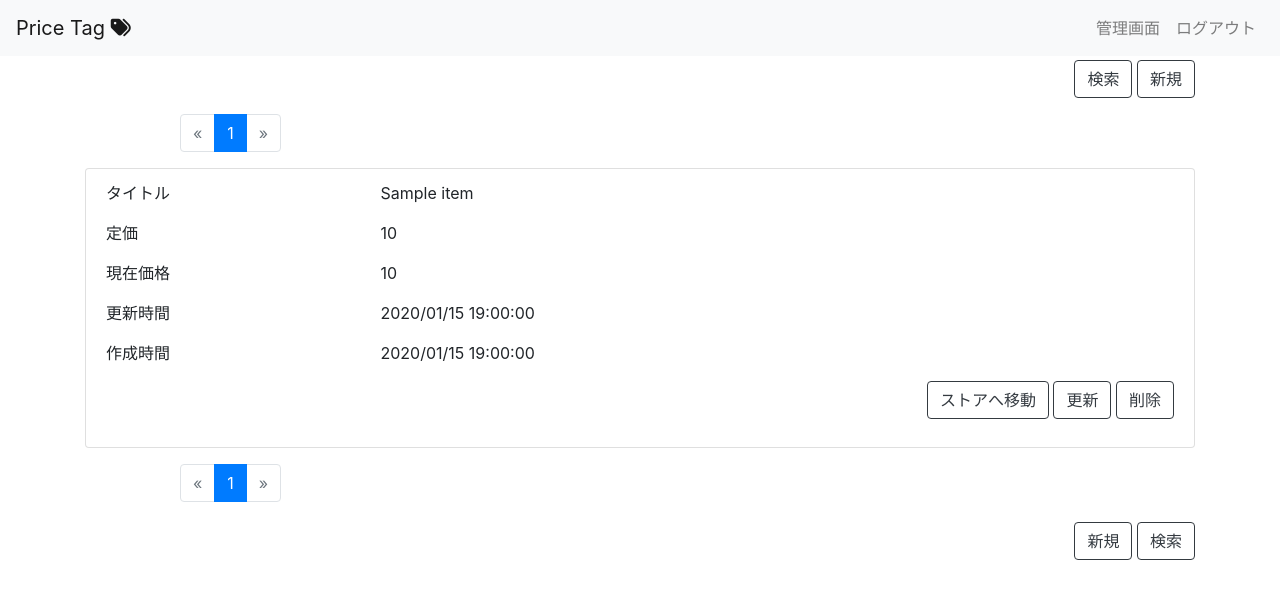
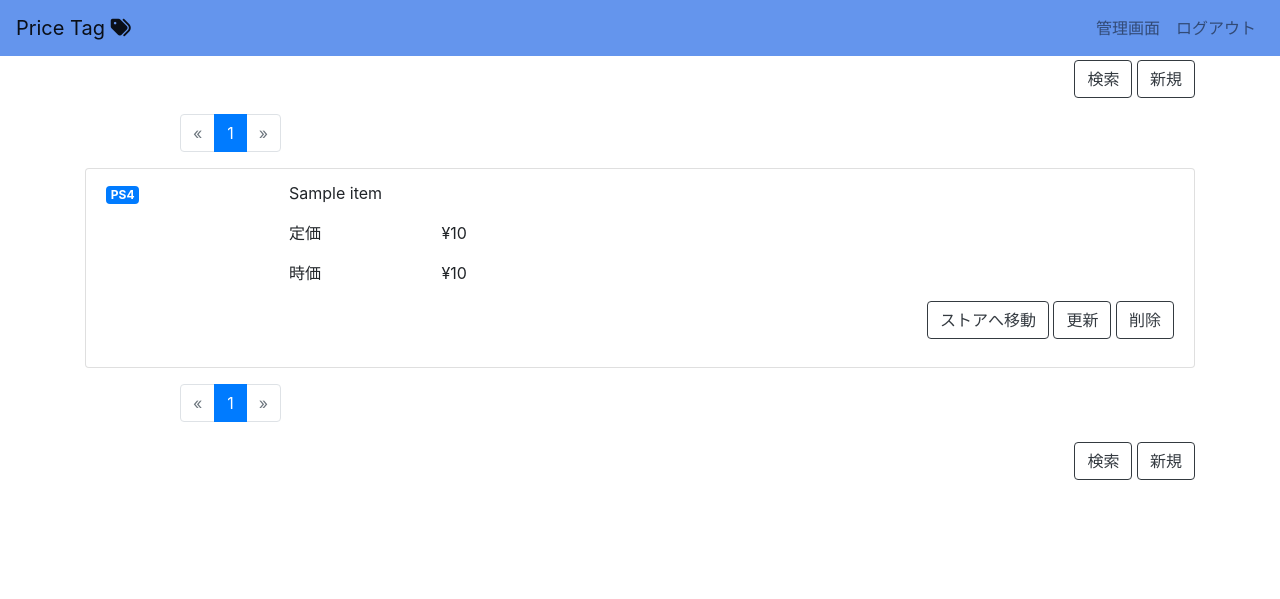
Before and after one commit to Terunami/Price-Tag, a Django app: page / in a window 1280 px wide. Shown: the top 599 px of the page. Run offline with Django 3.2, Linux system fonts and the light colour scheme; a user stored in the database is signed in; tables that the repository leaves empty hold one stand-in row (values such as "Sample post"); some libraries are stand-ins or nearby versions.

Commit message:
edit view2

```diff
--- a/app/apps.py
+++ b/app/apps.py
@@ -7,4 +7,4 @@ class AppConfig(AppConfig):
     管理画面での表示名を指定する
     """
     name = 'app'
-    verbose_name = 'サンプルアプリ'
+    verbose_name = 'Price Tag'
--- a/app/models.py
+++ b/app/models.py
@@ -121,7 +121,7 @@ class Item(models.Model):
         """
         リストボックスや管理画面での表示
         """
-        return self.sample_1
+        return self.title
 
     class Meta:
         """
--- a/app/templates/app/_base.html
+++ b/app/templates/app/_base.html
@@ -12,14 +12,14 @@
     <link href="https://maxcdn.bootstrapcdn.com/bootstrap/4.0.0/css/bootstrap.min.css" rel="stylesheet"
           integrity="sha384-Gn5384xqQ1aoWXA+058RXPxPg6fy4IWvTNh0E263XmFcJlSAwiGgFAW/dAiS6JXm"
           crossorigin="anonymous">
+    <link type="text/css" rel="stylesheet" href="{% static 'app/css/app.css' %}">
     <script src="https://kit.fontawesome.com/8d42187544.js" crossorigin="anonymous"></script>
     <link rel="stylesheet"
           href="https://cdnjs.cloudflare.com/ajax/libs/bootstrap-datepicker/1.8.0/css/bootstrap-datepicker.min.css">
-    <link href="{% static "app/css/app.css" %}" rel="stylesheet">
 </head>
 
 <body>
-<nav class="navbar navbar-expand-md navbar-light bg-light ">
+<nav class="navbar navbar-expand-md navbar-light nav-color">
     <a class="navbar-brand" href="{% url 'index' %}">Price Tag <i class="fas fa-tags"></i></a>
     <button type="button" class="navbar-toggler" data-toggle="collapse" data-target="#Navber" aria-controls="Navber"
             aria-expanded="false"
@@ -172,6 +172,10 @@
     }
 </script>
 
+<style>
+  .nav-color{background-color:cornflowerblue;}
+</style>
+
 </body>
 
 </html>
--- a/app/templates/app/item_filter.html
+++ b/app/templates/app/item_filter.html
@@ -43,29 +43,47 @@
                 <ul class="list-group">
                     {% for item in item_list %}
                         <li class="list-group-item">
+                            <div class="row">
+                                <div class="col-2 col-sm-2">
+                                    <!-- <span class="fab fa-playstation" style="font-size:100%"></span> -->
+                                    <span class="badge badge-primary">PS4</span>
+                                </div>
+                                <div class="col-10 col-sm-10">
                                     {# item_detail_contents.html を参考に必要な項目を追加してください #}
                                     <div class="row">
-                                <div class="col-5 col-sm-3">
+                                        <!-- <div class="col-5 col-sm-2">
                                             <p>タイトル</p>
                                         </div>
-                                <div class="col-7 col-sm-9">
+                                        <div class="col-7 col-sm-10">
+                                            <p>{{ item.title|default_if_none:"未入力" }}</p>
+                                        </div> -->
+                                        <div class="col-12 col-sm-12">
                                             <p>{{ item.title|default_if_none:"未入力" }}</p>
                                         </div>
                                     </div>
                                     <div class="row">
-                                <div class="col-5 col-sm-3">
+                                        <div class="col-3 col-sm-2">
                                             <p>定価</p>
                                         </div>
-                                <div class="col-7 col-sm-9">
-                                    <p>{{ item.list_price_format|default_if_none:"取得失敗" }}</p>
+                                        <div class="col-9 col-sm-10">
+                                            <p>¥{{ item.list_price_format|default_if_none:"取得失敗" }}</p>
                                         </div>
                                     </div>
                                     <div class="row">
-                                <div class="col-5 col-sm-3">
-                                    <p>現在価格</p>
+                                        <div class="col-3 col-sm-2">
+                                            <p>時価</p>
                                         </div>
-                                <div class="col-7 col-sm-9">
-                                    <p>{{ item.current_price_format|default_if_none:"取得失敗" }}</p>
+                                        <div class="col-9 col-sm-10">
+                                            {% if item.list_price > item.current_price %}
+                                                <p>
+                                                    <span style="color: red; font-weight: bold">
+                                                        ¥{{ item.current_price_format|default_if_none:"取得失敗" }}
+                                                    </span>
+                                                    <span class="badge badge-pill badge-danger">セール中！</span>
+                                                </p>
+                                            {% else %}
+                                                <p>¥{{ item.current_price_format|default_if_none:"取得失敗" }}</p>
+                                            {% endif %}
                                         </div>
                                     </div>
                                     <!-- <div class="row">
@@ -76,14 +94,14 @@
                                             <p>{{ item.url }}</p>
                                         </div>
                                     </div> -->
-                            <div class="row">
-                                <div class="col-5 col-sm-3">
+                                    <!-- <div class="row">
+                                        <div class="col-5 col-sm-2">
                                             <p>更新時間</p>
                                         </div>
-                                <div class="col-7 col-sm-9">
+                                        <div class="col-7 col-sm-10">
                                             <p>{{ item.updated_at|date:"Y/m/d G:i:s" }}</p>
                                         </div>
-                            </div>
+                                    </div> -->
                                     <!-- <div class="row">
                                         <div class="col-5 col-sm-3">
                                             <p>作成者</p>
@@ -92,14 +110,14 @@
                                             <p>{{ item.created_by.get_full_name }}</p>
                                         </div>
                                     </div> -->
-                            <div class="row">
-                                <div class="col-5 col-sm-3">
+                                    <!-- <div class="row">
+                                        <div class="col-5 col-sm-2">
                                             <p>作成時間</p>
                                         </div>
-                                <div class="col-7 col-sm-9">
+                                        <div class="col-7 col-sm-10">
                                             <p>{{ item.created_at|date:"Y/m/d G:i:s" }}</p>
                                         </div>
-                            </div>
+                                    </div> -->
                                     <div class="row">
                                         <div class="col-12">
                                             <div class="float-right">
@@ -115,6 +133,8 @@
                                                     </div>
                                                 </form>
 
+                                            </div>
+                                        </div>
                                     </div>
                                 </div>
                             </div>
@@ -135,8 +155,9 @@
         <div class="row">
             <div class="col-12">
                 <div class="float-right mt-1 mb-3">
-                    <a class="btn btn-outline-dark" href="{% url 'create' %}">新規</a>
+                    <!-- <a class="btn btn-outline-dark" href="{% url 'create' %}">新規</a> -->
                     <a class="btn btn-outline-dark" data-toggle="modal" data-target="#myModal" href="#">検索</a>
+                    <a class="btn btn-outline-dark" data-toggle="modal" data-target="#createModalLong" href="#">新規</a>
                 </div>
             </div>
         </div>
--- a/app/test_search.py
+++ /dev/null
@@ -1,3 +0,0 @@
-from get_search_response import getSearchResponse
-
-getSearchResponse('intitle:SEKIRO site:https://store.playstation.com/ja-jp/product/')
--- a/config/settings.py
+++ b/config/settings.py
@@ -14,6 +14,10 @@ import os
 
 # Build paths inside the project like this: os.path.join(BASE_DIR, ...)
 BASE_DIR = os.path.dirname(os.path.dirname(os.path.abspath(__file__)))
+
+STATICFILES_DIRS = [
+    os.path.join(BASE_DIR, "static"),
+]
 
 # Quick-start development settings - unsuitable for production
 # See https://docs.djangoproject.com/en/2.0/howto/deployment/checklist/
--- a/config/urls.py
+++ b/config/urls.py
@@ -26,6 +26,6 @@ urlpatterns = [
 #  タイトル；タイトルタグで使用
 admin.site.site_title = 'タイトル'
 #  サイト名：ログイン画面と管理画面上部の表示
-admin.site.site_header = 'サンプルアプリ'
+admin.site.site_header = 'Price Tag'
 #  メニュー：管理画面の見出し表示
 admin.site.index_title = 'メニュー'
```
Lines whose indentation alone changed are shown as unchanged.
